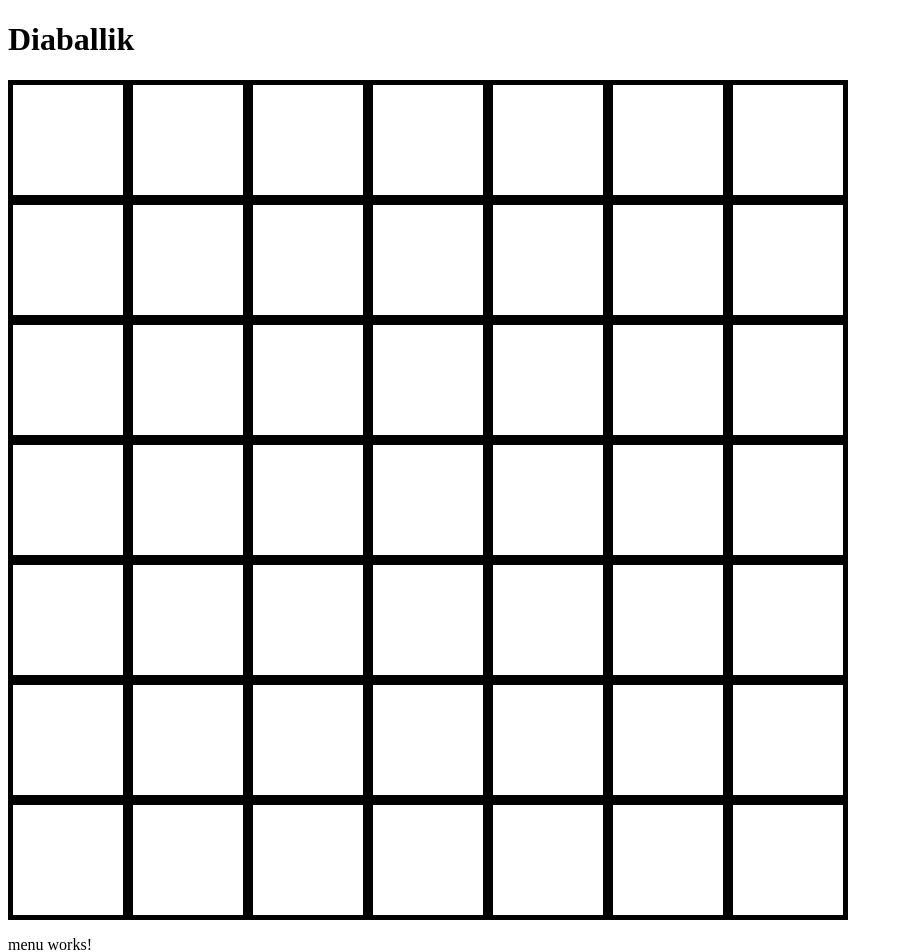
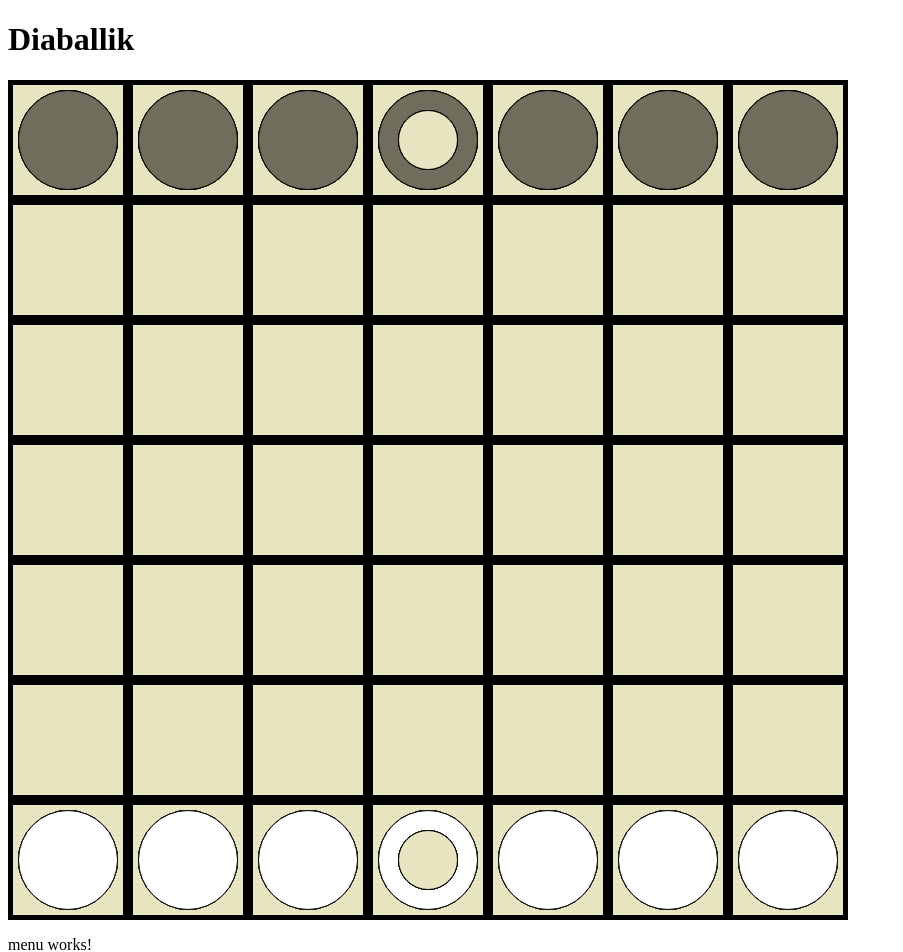
Before and after one commit to RbnGll/Diaballik_FSWebApp_INSA, an Angular app in the folder 4INFO-oopProject-etd/diaballik-frontend/: page / in a window 1280 px wide. Shown: the top 952 px of the page, without its empty margins (0-903 px from the left). Built offline with nearby package versions, Linux system fonts and the light colour scheme.

Commit message:
Affichage du board

```diff
--- a/4INFO-oopProject-etd/diaballik-frontend/src/app/board/board.component.css
+++ b/4INFO-oopProject-etd/diaballik-frontend/src/app/board/board.component.css
@@ -1,7 +1,7 @@
 div {
   --size-cell: 120px;
   --border-cell: 5px;
-  --color-cell: white;
+  --color-cell: #E8E6C0;
   --border-color-cell : black;
   --nb-cell : 7;
 }
@@ -26,5 +26,27 @@
 }
 
 .piece {
+  border: 1px solid black;
+  box-sizing: border-box;
+  position: absolute;
+  background-color: black;
+  width: calc(var(--size-cell) - 20px);
+  height: calc(var(--size-cell) - 20px);
+  border-radius: calc( (var(--size-cell) - 20px) / 2);
+  z-index: 2;
+  padding: 0;
+  margin: 0;
+}
 
+.ball {
+  background-color: #E8E6C0;
+  border: 1px solid black;
+  box-sizing: border-box;
+  position: absolute;
+  width: calc(var(--size-cell) - 60px);
+  height: calc(var(--size-cell) - 60px);
+  border-radius: calc( (var(--size-cell) - 60px) / 2);
+  z-index: 3;
+  padding: 0;
+  margin: 0;
 }
--- a/4INFO-oopProject-etd/diaballik-frontend/src/app/board/board.component.html
+++ b/4INFO-oopProject-etd/diaballik-frontend/src/app/board/board.component.html
@@ -1,12 +1,34 @@
 <div class="board">
 
   <div class="line" *ngFor="let y of [6,5,4,3,2,1,0]">
+
     <div class="cell"
-         #cells
-         *ngFor="let x of [0,1,2,3,4,5,6]"
-         [attr.data-x] = x
-         [attr.data-y]= y
-         (click)="processClick($event)">
+      #cells
+      *ngFor="let x of [0,1,2,3,4,5,6]"
+      [attr.data-x] = x
+      [attr.data-y]= y
+      (click)="processClick($event)">
     </div>
+
+    <div class="piece" #pieces *ngFor="let piece of data.game.player1.pieces"
+      [ngStyle]="{'background-color': data.game.player1.color ? '#6F6E5C' : 'white'}"
+      [style.left.px]="piece.tile.x * 120 + 10" [style.top.px]="(6 - piece.tile.y) * 120 + 10">
+    </div>
+
+    <div class="piece" #pieces *ngFor="let piece of data.game.player2.pieces"
+      [ngStyle]="{'background-color': data.game.player2.color ? '#6F6E5C' : 'white'}"
+      [style.left.px]="piece.tile.x * 120 + 10" [style.top.px]="(6 - piece.tile.y) * 120 + 10">
+    </div>
+
+    <div class="ball" #balls
+         [style.left.px]="data.game.player1.ball.piece.tile.x * 120 + 30"
+         [style.top.px]="(6 - data.game.player1.ball.piece.tile.y) * 120 + 30">
+    </div>
+
+    <div class="ball" #balls
+         [style.left.px]="data.game.player2.ball.piece.tile.x * 120 + 30"
+         [style.top.px]="(6 - data.game.player2.ball.piece.tile.y) * 120 + 30">
+    </div>
+
   </div>
 </div>
--- a/4INFO-oopProject-etd/diaballik-frontend/src/app/board/board.component.ts
+++ b/4INFO-oopProject-etd/diaballik-frontend/src/app/board/board.component.ts
@@ -16,6 +16,8 @@
     console.log(this.data.game);
 
     console.log(this.data.game.player1);
+
+    console.log(data.game.player1.ball.piece.tile.x);
   }
 
   ngOnInit() {
@@ -29,4 +31,9 @@
     console.log(element.getAttribute('data-x'), element.getAttribute('data-y'));
   }
 
+  isPresentPiece(x: number, y: number, player: boolean): boolean {
+    const playerData: any = player ? this.data.game.player1 : this.data.game.player2;
+    return playerData.ball.piece.tile.x === x && playerData.ball.piece.tile === y;
+  }
+
 }
```
